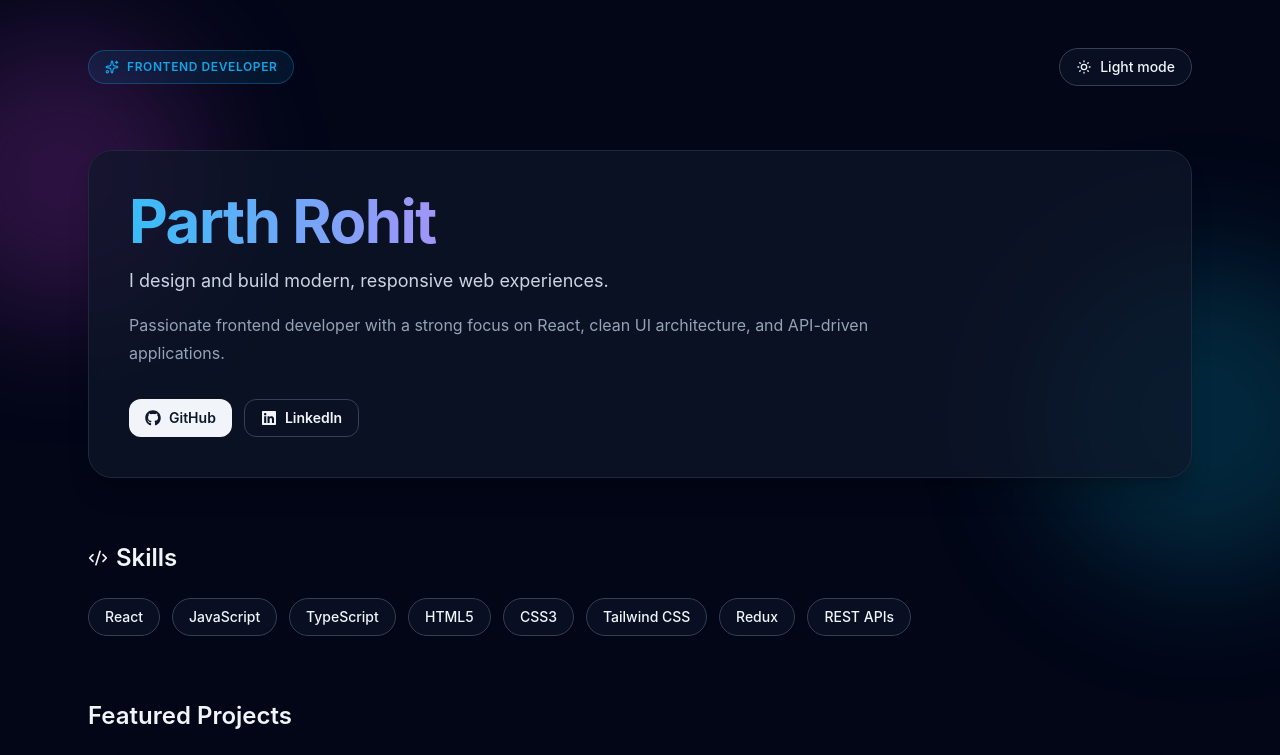
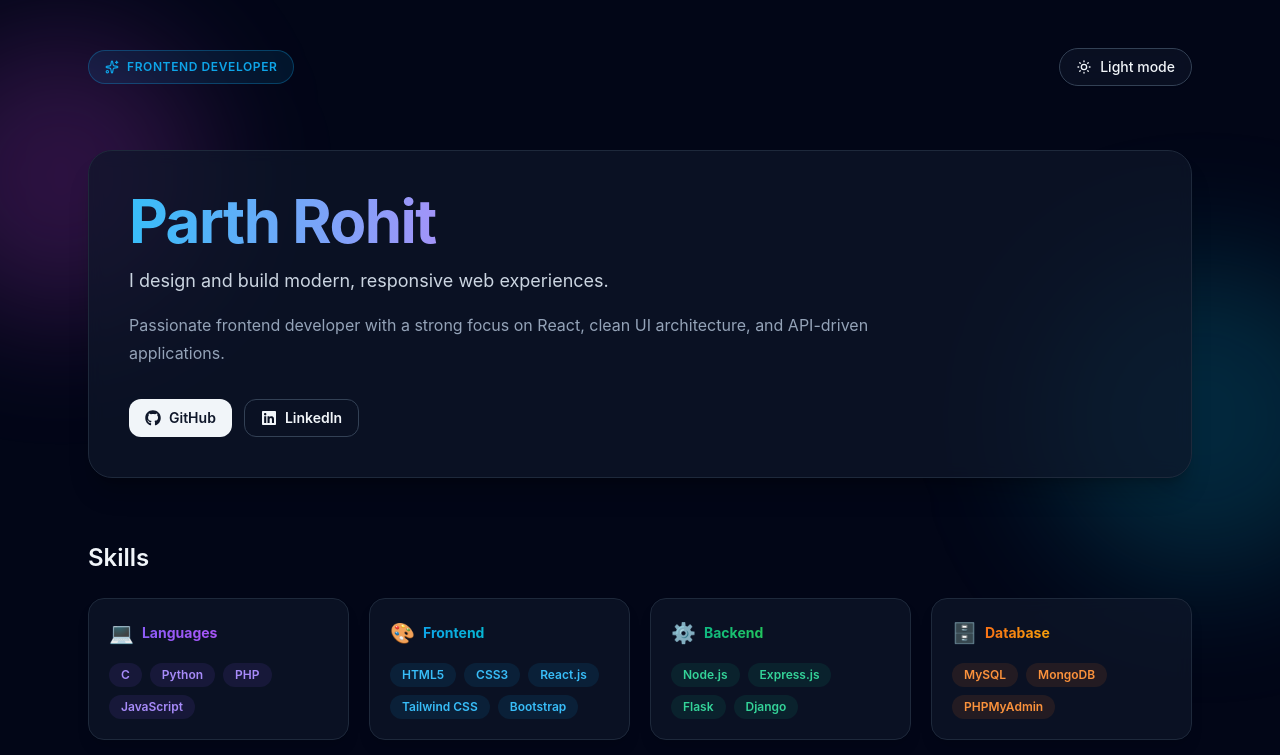
Before and after one commit to parthSnippet/portfolio, a React (Vite) app: page / in a window 1280 px wide. Shown: the top 755 px of the page. Built offline with nearby package versions, Linux system fonts and the light colour scheme.

Commit message:
Refactor Skills component and update portfolio data structure for improved organization and presentation

```diff
--- a/src/components/Skills.jsx
+++ b/src/components/Skills.jsx
@@ -1,34 +1,57 @@
 import { motion } from 'framer-motion'
-import { Code2 } from 'lucide-react'
 import { portfolioData } from '../data/portfolioData'
+
+const container = {
+  hidden: {},
+  visible: { transition: { staggerChildren: 0.12 } },
+}
+
+const card = {
+  hidden: { opacity: 0, y: 30 },
+  visible: { opacity: 1, y: 0, transition: { duration: 0.5, ease: 'easeOut' } },
+}
 
 export default function Skills() {
   return (
-    <motion.section
-      initial={{ opacity: 0, y: 24 }}
-      whileInView={{ opacity: 1, y: 0 }}
-      viewport={{ once: true, amount: 0.2 }}
-      transition={{ duration: 0.55, ease: 'easeOut' }}
-      className="mb-16"
+    <section className="mb-16">
+      <h2 className="mb-6 text-2xl font-semibold">Skills</h2>
+      <motion.div
+        className="grid gap-5 sm:grid-cols-2 lg:grid-cols-4"
+        variants={container}
+        initial="hidden"
+        animate="visible"
       >
-      <h2 className="mb-6 inline-flex items-center gap-2 text-2xl font-semibold">
-        <Code2 size={20} /> Skills
-      </h2>
-      <div className="flex flex-wrap gap-3">
-        {portfolioData.skills.map((skill, i) => (
+        {portfolioData.skills.map((group) => (
+          <motion.div
+            key={group.category}
+            variants={card}
+            whileHover={{ y: -6, scale: 1.02 }}
+            transition={{ type: 'spring', stiffness: 260, damping: 20 }}
+            className="rounded-2xl border border-slate-200/70 bg-white/75 p-5 shadow-lg backdrop-blur dark:border-slate-800 dark:bg-slate-900/70"
+          >
+            <div className="mb-4 flex items-center gap-2">
+              <span className="text-xl">{group.icon}</span>
+              <span className={`bg-gradient-to-r ${group.color} bg-clip-text text-sm font-bold text-transparent`}>
+                {group.category}
+              </span>
+            </div>
+            <div className="flex flex-wrap gap-2">
+              {group.items.map((skill, i) => (
                 <motion.span
                   key={skill}
                   initial={{ opacity: 0, scale: 0.8 }}
-            whileInView={{ opacity: 1, scale: 1 }}
-            whileHover={{ scale: 1.1, y: -3 }}
-            viewport={{ once: true }}
-            transition={{ delay: i * 0.05, type: 'spring', stiffness: 300 }}
-            className="cursor-default rounded-full border border-slate-300 bg-white/70 px-4 py-2 text-sm font-medium shadow-sm backdrop-blur dark:border-slate-700 dark:bg-slate-900/60"
+                  animate={{ opacity: 1, scale: 1 }}
+                  transition={{ delay: i * 0.05 }}
+                  whileHover={{ scale: 1.1 }}
+                  className={`rounded-full ${group.bg} ${group.text} px-3 py-1 text-xs font-semibold`}
                 >
                   {skill}
                 </motion.span>
               ))}
             </div>
-    </motion.section>
+          </motion.div>
+        ))}
+      </motion.div>
+    </section>
   )
 }
--- a/src/data/portfolioData.js
+++ b/src/data/portfolioData.js
@@ -1,5 +1,3 @@
-import { title } from "framer-motion/client";
-
 export const portfolioData = {
   name: 'Parth Rohit',
   role: 'Frontend Developer',
@@ -13,14 +11,38 @@ export const portfolioData = {
     linkedin: 'https://www.linkedin.com/in/parth-rohit-b65910307',
   },
   skills: [
-    'React',
-    'JavaScript',
-    'TypeScript',
-    'HTML5',
-    'CSS3',
-    'Tailwind CSS',
-    'Redux',
-    'REST APIs',
+    {
+      category: 'Languages',
+      icon: '💻',
+      color: 'from-violet-500 to-purple-500',
+      bg: 'bg-violet-500/10',
+      text: 'text-violet-400',
+      items: ['C', 'Python', 'PHP', 'JavaScript'],
+    },
+    {
+      category: 'Frontend',
+      icon: '🎨',
+      color: 'from-sky-500 to-cyan-500',
+      bg: 'bg-sky-500/10',
+      text: 'text-sky-400',
+      items: ['HTML5', 'CSS3', 'React.js', 'Tailwind CSS', 'Bootstrap'],
+    },
+    {
+      category: 'Backend',
+      icon: '⚙️',
+      color: 'from-emerald-500 to-green-500',
+      bg: 'bg-emerald-500/10',
+      text: 'text-emerald-400',
+      items: ['Node.js', 'Express.js', 'Flask', 'Django'],
+    },
+    {
+      category: 'Database',
+      icon: '🗄️',
+      color: 'from-orange-500 to-amber-500',
+      bg: 'bg-orange-500/10',
+      text: 'text-orange-400',
+      items: ['MySQL', 'MongoDB', 'PHPMyAdmin'],
+    },
   ],
   projects: [
     {
@@ -28,22 +50,21 @@ export const portfolioData = {
       description:
         'Developed a comprehensive e-commerce solution with a custom CMS and storefront, enabling product management, cart functionality, and seamless user experience.',
       stack: ['React', 'Tailwind', 'API'],
-      link: 'api.paisavara.com',
+      link: 'https://api.paisavara.com',
     },
     {
       title: 'GreenSwitch - Monitoring Dashboard',
-      description: `Built an IoT-based smart monitoring and control system using Flask, enabling real-time visualization of sensor data such as temperature and power usage. Developed an interactive web dashboard to display live logs and system
-metrics.Implemented manual controls to remotely operate devices like lights and fans through the UI.Integrated
-backend logic to process sensor inputs and trigger hardware actions efficiently.`,
+      description:
+        'Built an IoT-based smart monitoring and control system using Flask, enabling real-time visualization of sensor data such as temperature and power usage. Developed an interactive web dashboard to display live logs and system metrics.',
       stack: ['JavaScript', 'CSS', 'Flask'],
       link: '#',
     },
-
     {
       title: 'LettrBox',
-      description: 'A modern letter-writing app that allows users to create and send personalized letters with a clean, intuitive interface.',
+      description:
+        'A modern letter-writing app that allows users to create and send personalized letters with a clean, intuitive interface.',
       stack: ['MERN Stack', 'Tailwind CSS'],
       link: '#',
-    }
+    },
   ],
 }
```
Lines whose indentation alone changed are shown as unchanged.
